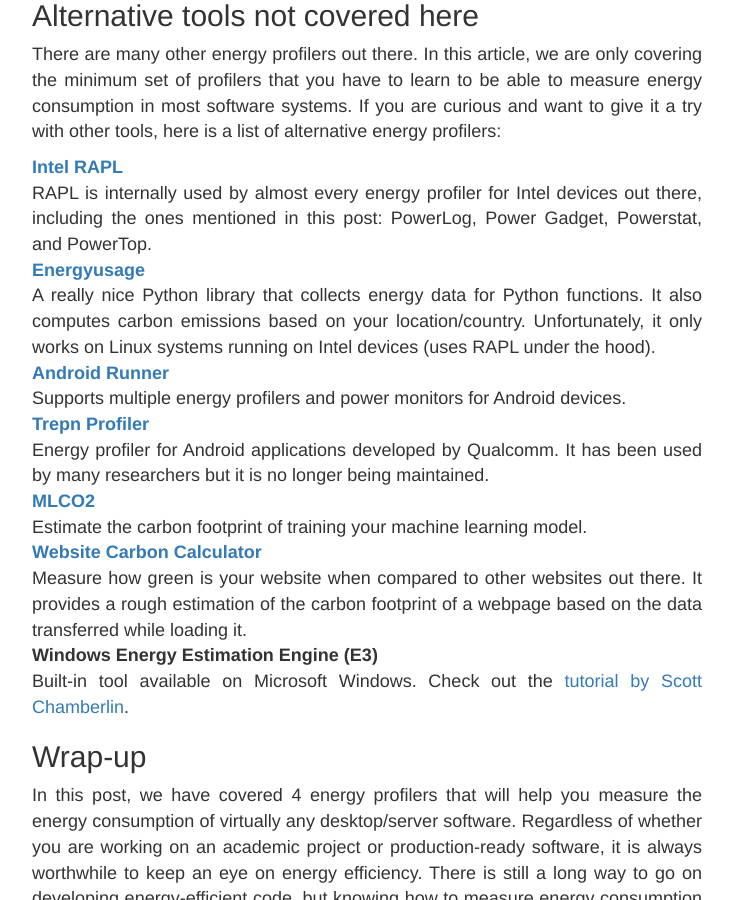
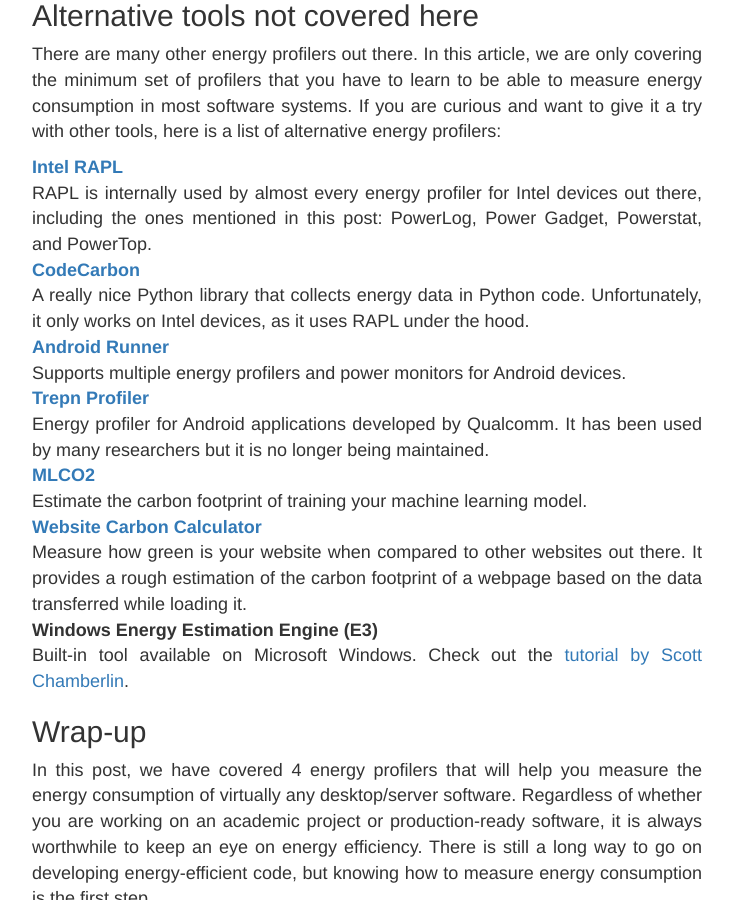
Before and after one commit to luiscruz/luiscruz.github.io, a Jekyll site: the page built from _posts/2021-07-20-measuring-energy.md, in a window 1280 px wide and 900 px high, scrolled down 9384 px. Shown: the whole window, without its empty margins (273-1006 px from the left). Built offline with Jekyll 4.4.1, drawn with Linux system fonts in a browser that asks for light colours; formulas are drawn with MathJax 3.

Commit message:
added codecarbon

```diff
--- a/_posts/2021-07-20-measuring-energy.md
+++ b/_posts/2021-07-20-measuring-energy.md
@@ -250,8 +250,8 @@
 [Intel RAPL](https://01.org/blogs/2014/running-average-power-limit-–-rapl)
 : RAPL is internally used by almost every energy profiler for Intel devices out there, including the ones mentioned in this post: PowerLog, Power Gadget, Powerstat, and PowerTop.
 
-[Energyusage](https://pypi.org/project/energyusage/)
-: A really nice Python library that collects energy data for Python functions. It also computes carbon emissions based on your location/country. Unfortunately, it only works on Linux systems running on Intel devices (uses RAPL under the hood).
+[CodeCarbon](https://github.com/mlco2/codecarbon/)
+: A really nice Python library that collects energy data in Python code. Unfortunately, it only works on Intel devices, as it uses RAPL under the hood.
 
 [Android Runner](https://github.com/S2-group/android-runner)
 : Supports multiple energy profilers and power monitors for Android devices.
```
